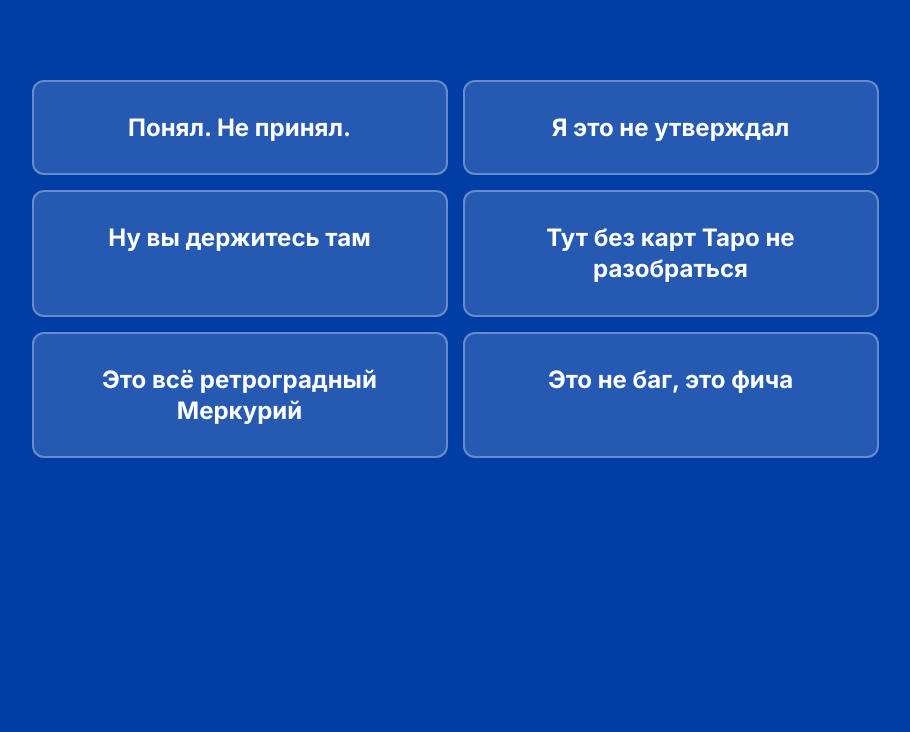
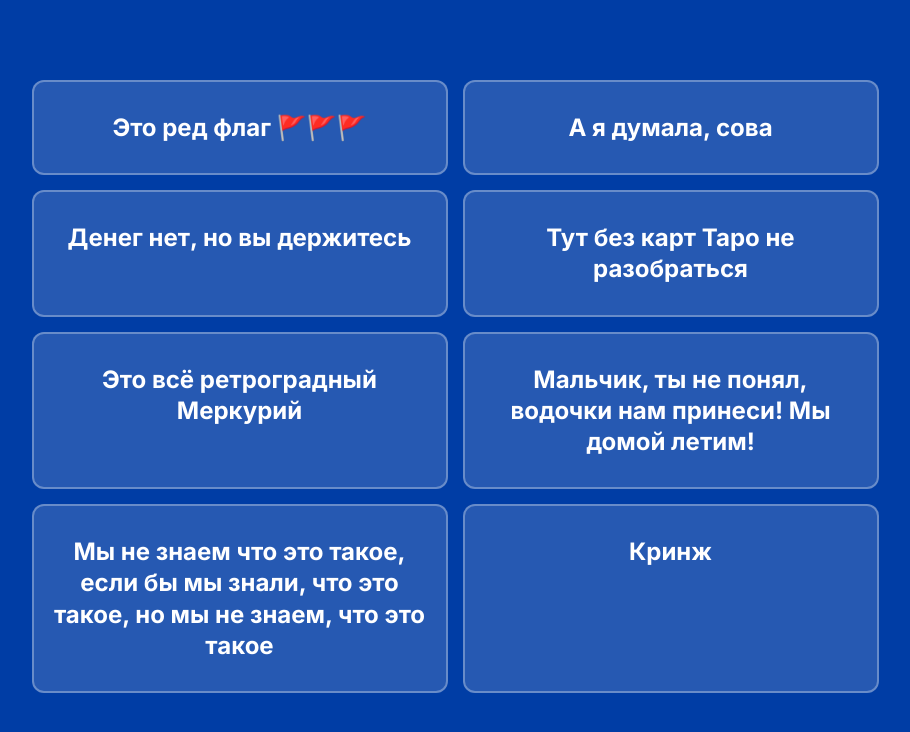
Before and after one commit to zhakenotebaev-debug/show, a plain HTML site: page index.html in a window 1280 px wide. Shown: the whole page, without its empty margins (185-1095 px from the left). Drawn offline with Linux system fonts and the light colour scheme.

Commit message:
Modify card text and add additional options
Updated card options with new text and added more cards.

```diff
--- a/index.html
+++ b/index.html
@@ -101,12 +101,14 @@
 
   <!-- Меню карточек -->
   <div id="menu" class="cards">
-    <div class="card" onclick="show(1)">Понял. Не принял.</div>
-    <div class="card" onclick="show(2)">Я это не утверждал</div>
-    <div class="card" onclick="show(3)">Ну вы держитесь там</div>
+    <div class="card" onclick="show(1)">Это ред флаг 🚩🚩🚩</div>
+    <div class="card" onclick="show(2)">А я думала, сова</div>
+    <div class="card" onclick="show(3)">Денег нет, но вы держитесь</div>
     <div class="card" onclick="show(4)">Тут без карт Таро не разобраться</div>
     <div class="card" onclick="show(5)">Это всё ретроградный Меркурий</div>
-    <div class="card" onclick="show(6)">Это не баг, это фича</div>
+    <div class="card" onclick="show(6)"> Мальчик, ты не понял, водочки нам принеси! Мы домой летим!</div>
+    <div class="card" onclick="show(7)">Мы не знаем что это такое, если бы мы знали, что это такое, но мы не знаем, что это такое</div>
+    <div class="card" onclick="show(8)">Кринж</div>
   </div>
 
   <!-- Экран с выбранным ответом -->
```
